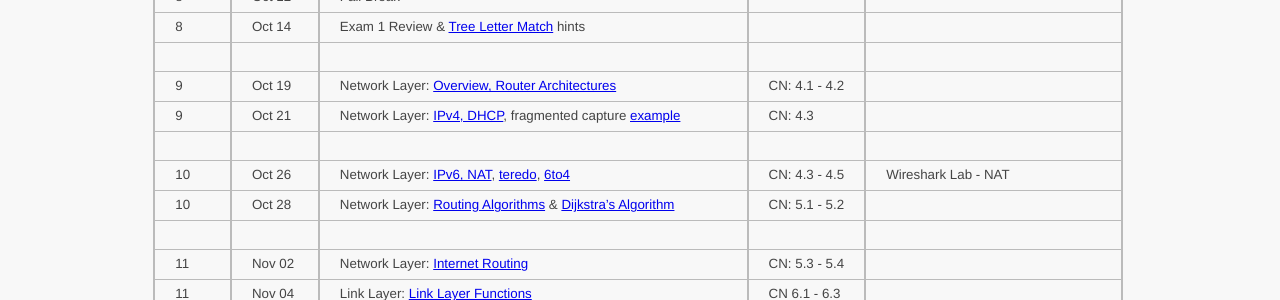
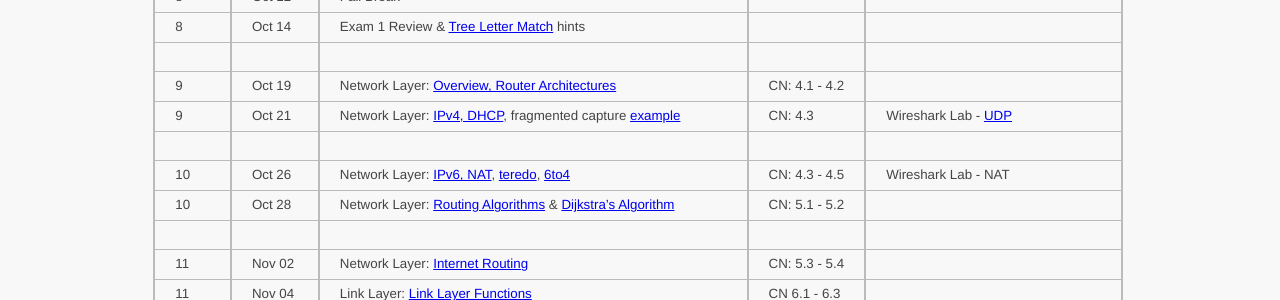
Before and after one commit to ycpcs/cs330-fall2021, a Jekyll site: the page built from schedule/index.md, in a window 1280 px wide. Shown: the part 821-1121 px from the top of the page. Built offline with Jekyll 4.4.1, drawn with Linux system fonts in a browser that asks for light colours.

Commit message:
add dhcp lab

```diff
--- a/schedule/index.md
+++ b/schedule/index.md
@@ -35,7 +35,7 @@ CN: [Computer Networking: A Top-Down Approach](https://www.pearson.com/us/higher
 > 8  | Oct 14 | Exam 1 Review & [Tree Letter Match](../labs/tlm.html) hints
 > | | | |
 > 9  | Oct 19 | Network Layer: [Overview, Router Architectures](slides/chapter_4.pdf) | CN: 4.1 - 4.2 |
-> 9  | Oct 21 | Network Layer: [IPv4, DHCP](slides/chapter_4.pdf), fragmented capture [example](files\mtu.pcapng) | CN: 4.3 |
+> 9  | Oct 21 | Network Layer: [IPv4, DHCP](slides/chapter_4.pdf), fragmented capture [example](files\mtu.pcapng) | CN: 4.3 | Wireshark Lab - [UDP](../labs/files/Wireshark_DHCP_v8.1.pdf)
 > | | | |
 > 10  | Oct 26 | Network Layer: [IPv6, NAT](slides/chapter_4.pdf), [teredo](files\teredo.pcap), [6to4](files\6to4.pcap) | CN: 4.3 - 4.5 | Wireshark Lab - NAT
 > 10 | Oct 28 | Network Layer: [Routing Algorithms](slides/chapter_5.pdf) & [Dijkstra's Algorithm](slides/dijkstra_algorithm.pdf) | CN: 5.1 - 5.2 |
```
Also changed, not shown: index.md (+1 -0 lines), labs/index.md (+1 -0 lines), 1 other file.
